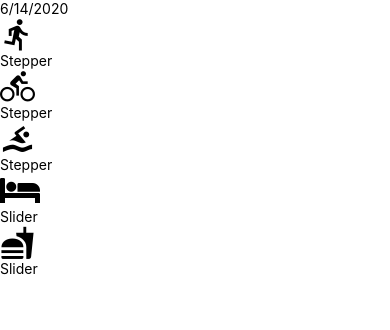
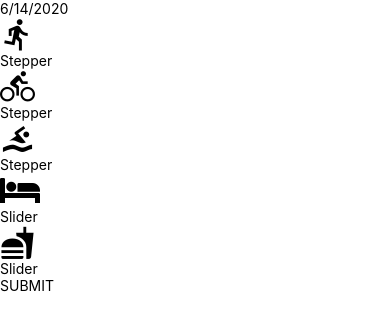
Before and after one commit to vildar/react-native-fitness-app, a React Native app: screen / in a window 390 px wide. Shown: the top 330 px of the page. Built offline with nearby package versions, Linux system fonts and the light colour scheme.

Commit message:
Added a button to reset state to 0

```diff
--- a/components/AddEntry.js
+++ b/components/AddEntry.js
@@ -1,9 +1,19 @@
 import React, {Component} from 'react'
-import {View} from 'react-native'
-import {getMetricMetaInfo} from '../utils/helpers'
+import {View, TouchableOpacity, Text} from 'react-native'
+import {getMetricMetaInfo, timeToString} from '../utils/helpers'
 import Slider from './Slider'
 import Stepper from './Stepper'
 import DateHeader from './DateHeader'
+
+function SubmitBtn({onPress}){
+    return (
+        <TouchableOpacity
+            onPress={onPress}
+        >
+            <Text>SUBMIT</Text>
+        </TouchableOpacity>
+    )
+}
 
 export default class AddEntry extends Component {
     state = {
@@ -12,6 +22,19 @@
         swim: 0,
         sleep: 0,
         eat: 0,
+    }
+
+    submit = () => {
+        const key = timeToString()
+        const entry = this.state
+
+        this.setState(() => ({
+            run: 0,
+            bike: 0,
+            swim: 0,
+            sleep: 0,
+            eat: 0,
+        }))
     }
 
     increment = (metric) => {
@@ -76,6 +99,7 @@
                         )
                     })
                 }
+                <SubmitBtn onPress={this.submit}/>
             </View>
         )
     }
```
